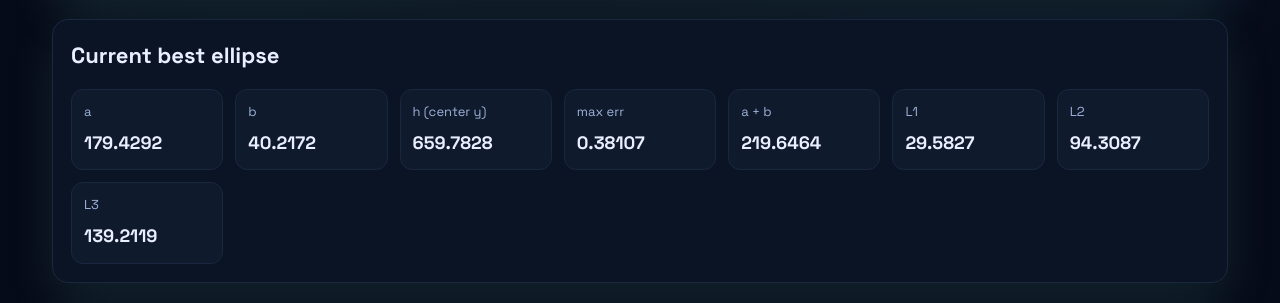
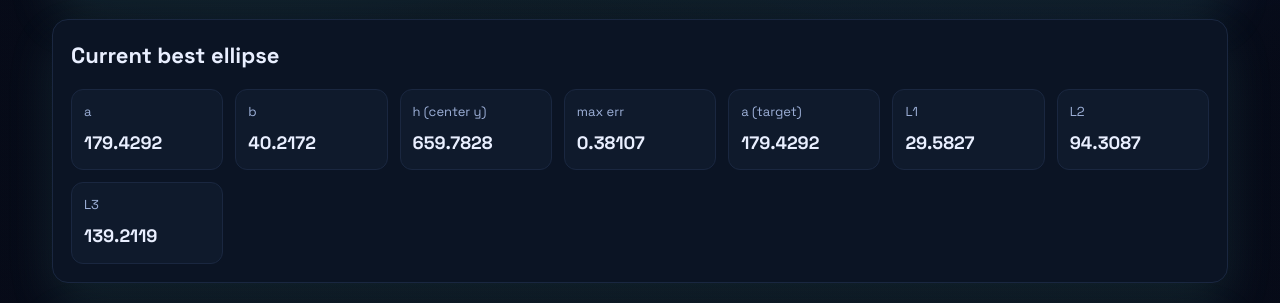
Before and after one commit to davidhu3141/ArcApproxByEllipse, a React (Vite) app: page / in a window 1280 px wide. Shown: the part 894-1197 px from the top of the page. Built offline with nearby package versions, Linux system fonts and the light colour scheme.

Commit message:
feat: ui tweak

```diff
--- a/src/App.jsx
+++ b/src/App.jsx
@@ -36,6 +36,18 @@ function AppContent({ t, locale, localeLinks }) {
   const [bestAttempt, setBestAttempt] = useState(null)
   const [errorSeries, setErrorSeries] = useState([])
   const [bestLengths, setBestLengths] = useState(null)
+
+  const bestTarget = (() => {
+    if (!bestAttempt) return null
+    if (minimizeBy === 'sum') {
+      return { label: t('app.statTargetSum'), value: bestAttempt.a + bestAttempt.b }
+    }
+    if (minimizeBy === 'l1l3') {
+      if (!bestLengths) return null
+      return { label: t('app.statTargetL1L3'), value: bestLengths.l1 + bestLengths.l3 }
+    }
+    return { label: t('app.statTargetA'), value: bestAttempt.a }
+  })()
 
   const handleRadiusChange = (value) => {
     setRadius(value)
@@ -228,10 +240,12 @@ function AppContent({ t, locale, localeLinks }) {
               <p className="stat-label">{t('app.statErr')}</p>
               <p className="stat-value">{formatNum(bestAttempt.err, 6)}</p>
             </div>
-            <div className="stat">
-              <p className="stat-label">{t('app.statSum')}</p>
-              <p className="stat-value">{formatNum(bestAttempt.a + bestAttempt.b, 4)}</p>
-            </div>
+            {bestTarget && (
+              <div className="stat">
+                <p className="stat-label">{bestTarget.label}</p>
+                <p className="stat-value">{formatNum(bestTarget.value, 4)}</p>
+              </div>
+            )}
             {bestLengths && (
               <>
                 <div className="stat">
--- a/src/i18n.js
+++ b/src/i18n.js
@@ -30,7 +30,9 @@ const MESSAGES = {
       statB: 'b',
       statH: 'h (center y)',
       statErr: 'max err',
-      statSum: 'a + b',
+      statTargetA: 'a (target)',
+      statTargetSum: 'a + b (target)',
+      statTargetL1L3: 'L1 + L3 (target)',
       statL1: 'L1',
       statL2: 'L2',
       statL3: 'L3',
@@ -66,7 +68,7 @@ const MESSAGES = {
       langZhTw: '繁中',
       charts: {
         viewportTitle: '圓與橢圓',
-        animationTitle: '橢圓規動畫',
+        animationTitle: '橢圓規演示',
         errorTitle: '各角度誤差',
         attemptsTitle: '已嘗試的橢圓半軸',
       },
@@ -85,7 +87,9 @@ const MESSAGES = {
       statB: 'b',
       statH: 'h (中心 y)',
       statErr: '最大誤差',
-      statSum: 'a + b',
+      statTargetA: 'a (目標)',
+      statTargetSum: 'a + b (目標)',
+      statTargetL1L3: 'L1 + L3 (目標)',
       statL1: 'L1',
       statL2: 'L2',
       statL3: 'L3',
```
